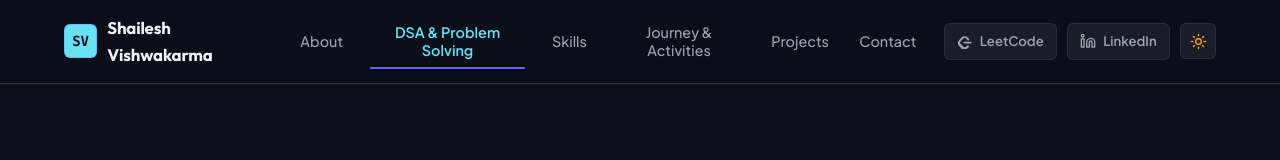
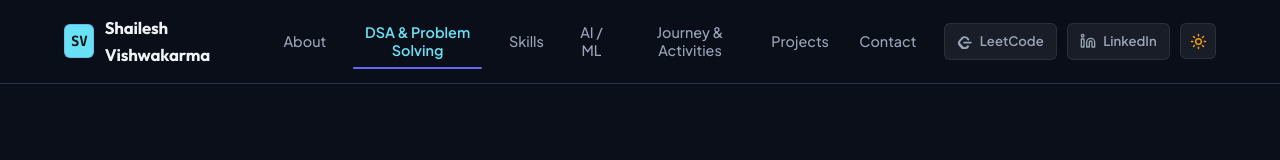
Before and after one commit to vshailesh2006-prog/Portfolio__, a React (Vite) app: page / in a window 1280 px wide. Shown: the top 160 px of the page. Built offline with nearby package versions, Linux system fonts and the light colour scheme.

Commit message:
Add dedicated AI ML navigation link

```diff
--- a/src/components/Navbar.jsx
+++ b/src/components/Navbar.jsx
@@ -72,6 +72,13 @@ export default function Navbar({ currentPage, setCurrentPage, theme, toggleTheme
             onClick={() => handleNavClick('skills')}
           >
             Skills
+          </button>
+          <button
+            type="button"
+            className="nav-link"
+            onClick={() => handleNavClick('aiml')}
+          >
+            AI / ML
           </button>
           <button
             type="button"
```
